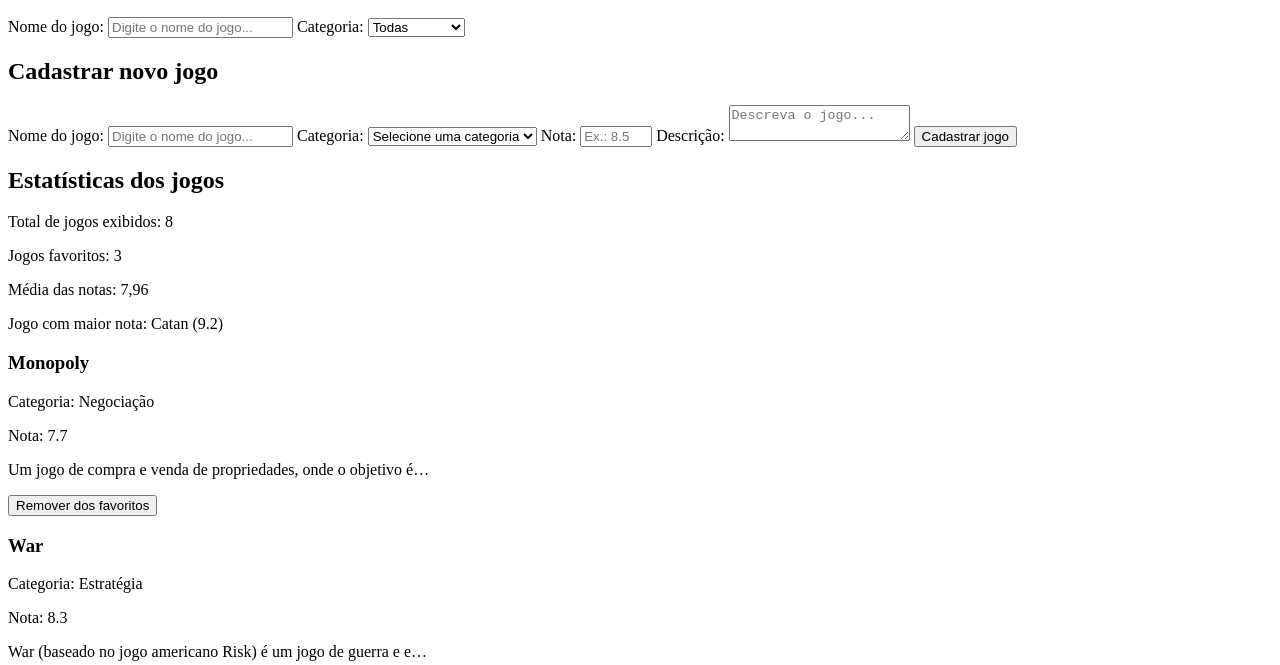
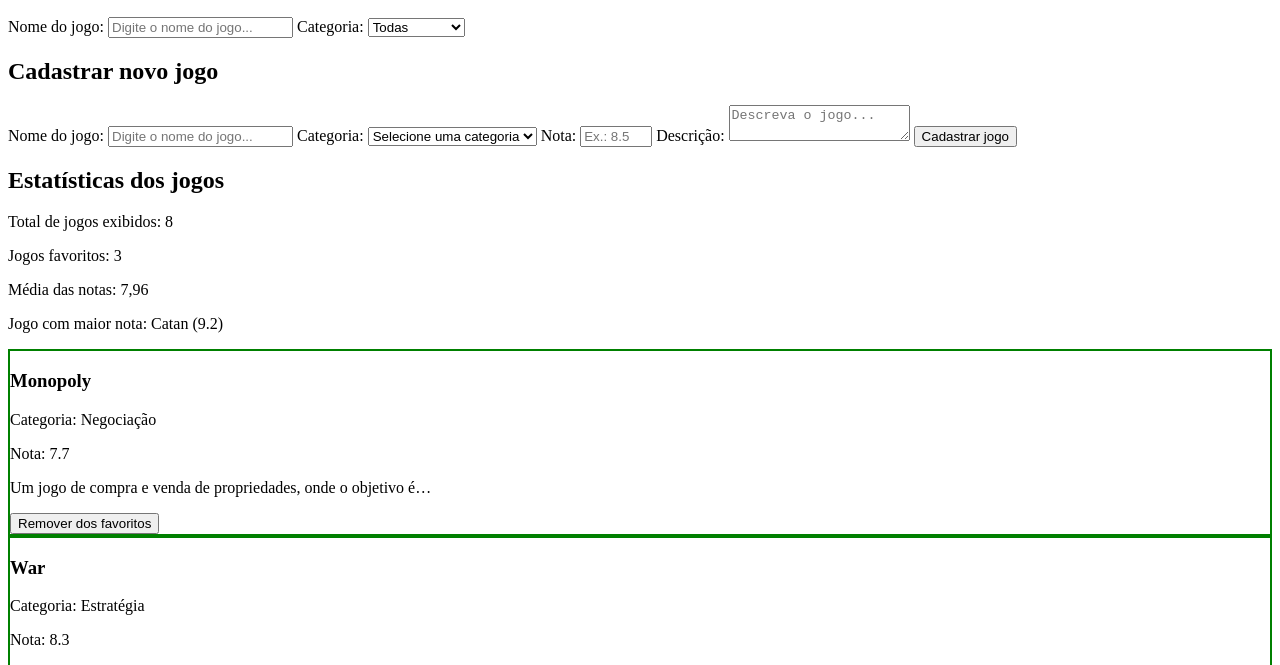
Before and after one commit to gabrielshrocha/fatecrp-dw-avaliacao, a plain HTML site: page index.html in a window 1280 px wide. Shown: the part 110-775 px from the top of the page. Drawn offline with Linux system fonts and the light colour scheme.

Commit message:
style: adiciona destaque visual para jogos favoritos

```diff
--- a/css/style.css
+++ b/css/style.css
@@ -3,3 +3,9 @@
 .campo-erro {
     border: 2px solid red;
 }
+
+/* [R5] Destaque visual dos jogos favoritos */
+
+.card-jogo.favorito {
+    border: 2px solid green;
+}
```
